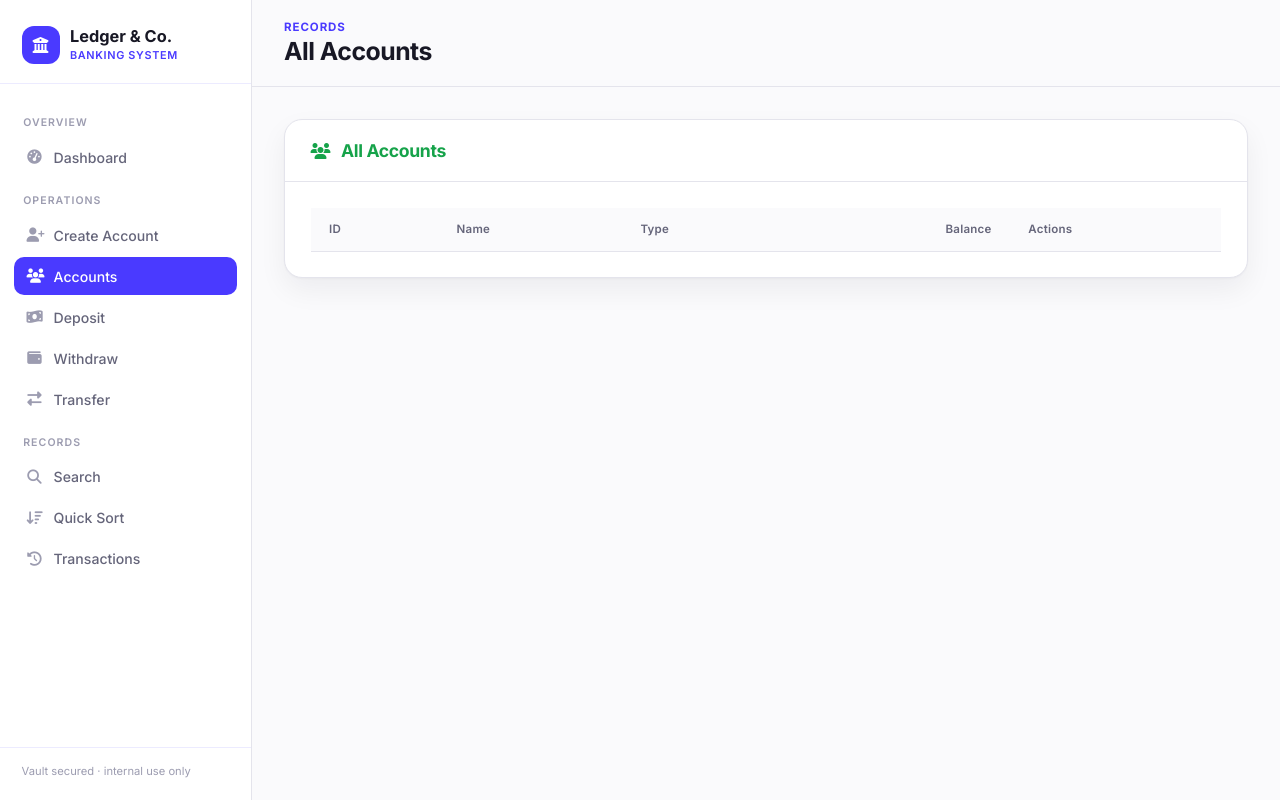
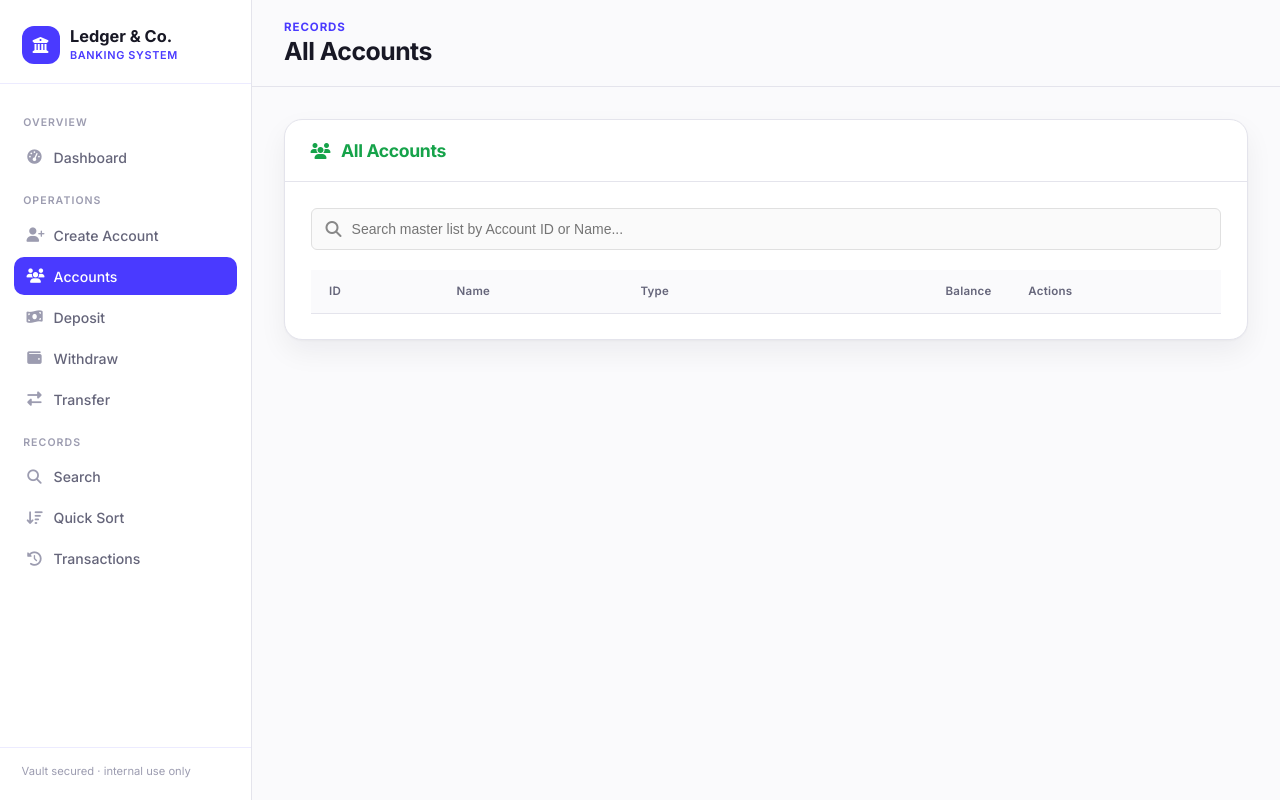
Before and after one commit to Ahmedhussain08/BankSys, a website: page public/accounts.html in a window 1280 px wide. Drawn offline with Linux system fonts and the light colour scheme; no server answers.

Commit message:
Update accounts.html

```diff
--- a/public/accounts.html
+++ b/public/accounts.html
@@ -6,6 +6,36 @@
 <title>Accounts</title>
 <link rel="stylesheet" href="https://cdnjs.cloudflare.com/ajax/libs/font-awesome/6.5.2/css/all.min.css">
 <link rel="stylesheet" href="style.css">
+<style>
+  /* Quick search bar styling to match Ledger & Co. design */
+  .search-container {
+    margin-bottom: 20px;
+    display: flex;
+    position: relative;
+  }
+  .search-container i {
+    position: absolute;
+    left: 15px;
+    top: 50%;
+    transform: translateY(-50%);
+    color: #888;
+  }
+  .search-input {
+    width: 100%;
+    padding: 12px 12px 12px 40px;
+    border: 1px solid #e0e0e0;
+    border-radius: 6px;
+    font-size: 14px;
+    background-color: #fafafa;
+    transition: all 0.2s ease;
+  }
+  .search-input:focus {
+    outline: none;
+    border-color: #2ecc71; /* Accent color matching success states */
+    background-color: #fff;
+    box-shadow: 0 2px 4px rgba(0,0,0,0.05);
+  }
+</style>
 </head>
 <body>
 <div class="app-shell">
@@ -46,6 +76,11 @@
 <div class="card">
 <div class="card-header accent-success"><i class="fa-solid fa-users"></i><h3>All Accounts</h3></div>
 <div class="card-body table-wrap">
+
+<div class="search-container">
+  <i class="fa-solid fa-magnifying-glass"></i>
+  <input type="text" id="tableFilter" class="search-input" placeholder="Search master list by Account ID or Name..." onkeyup="filterTable()">
+</div>
 
 <table class="ledger">
 <thead>
@@ -139,6 +174,25 @@ loadAccounts();
 
 }
 
+// INSTANT REAL-TIME SEARCH FILTER LOGIC
+function filterTable() {
+    const input = document.getElementById('tableFilter').value.toLowerCase();
+    const rows = document.querySelectorAll('#accountTable tr');
+
+    rows.forEach(row => {
+        // Skip filtering if it's the "No accounts yet" placeholder row
+        if(row.classList.contains('empty-row')) return;
+
+        const textContent = row.textContent.toLowerCase();
+        // If row data contains the typed string, show it; otherwise hide it
+        if (textContent.includes(input)) {
+            row.style.display = '';
+        } else {
+            row.style.display = 'none';
+        }
+    });
+}
+
 loadAccounts();
 
 </script>
```
